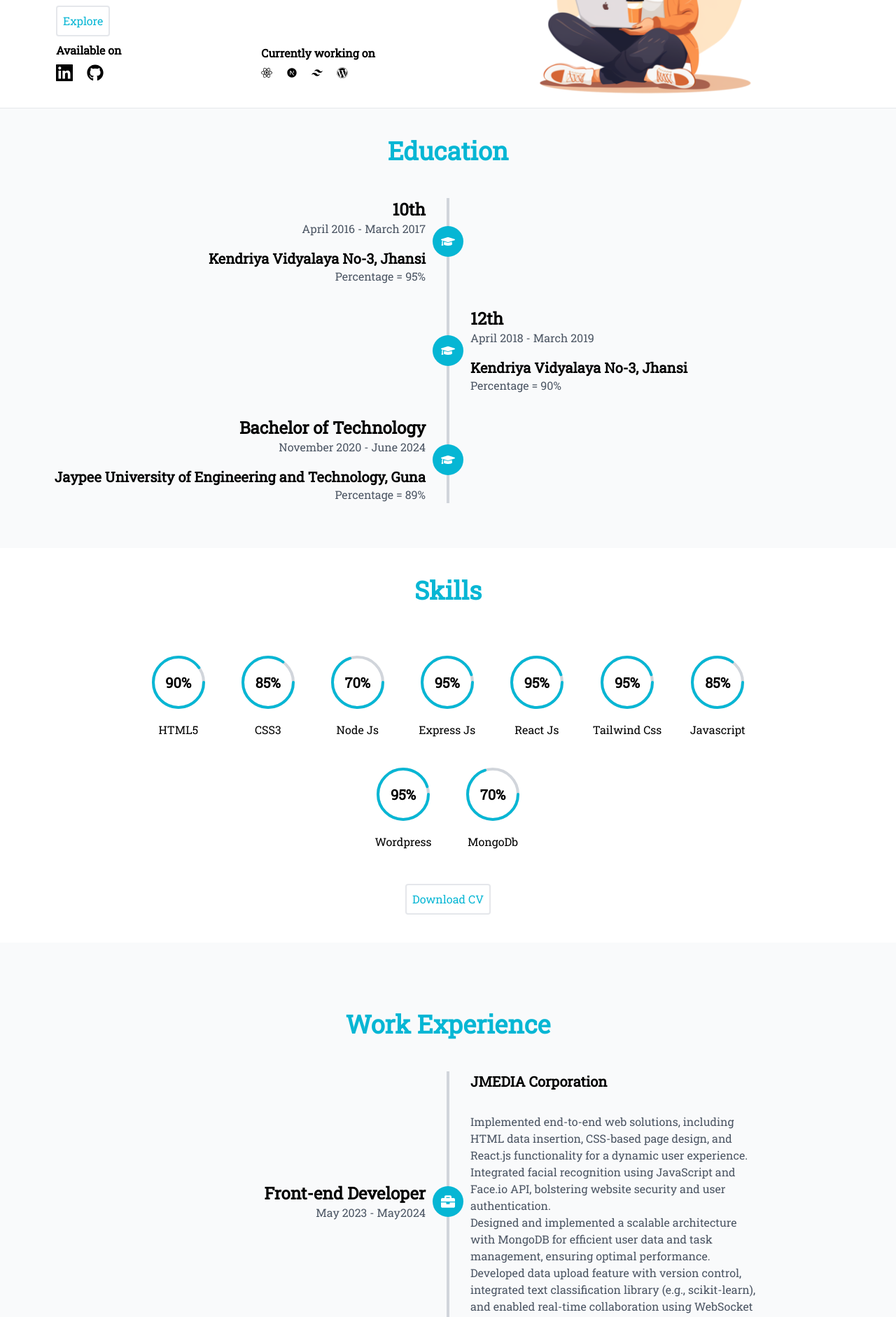
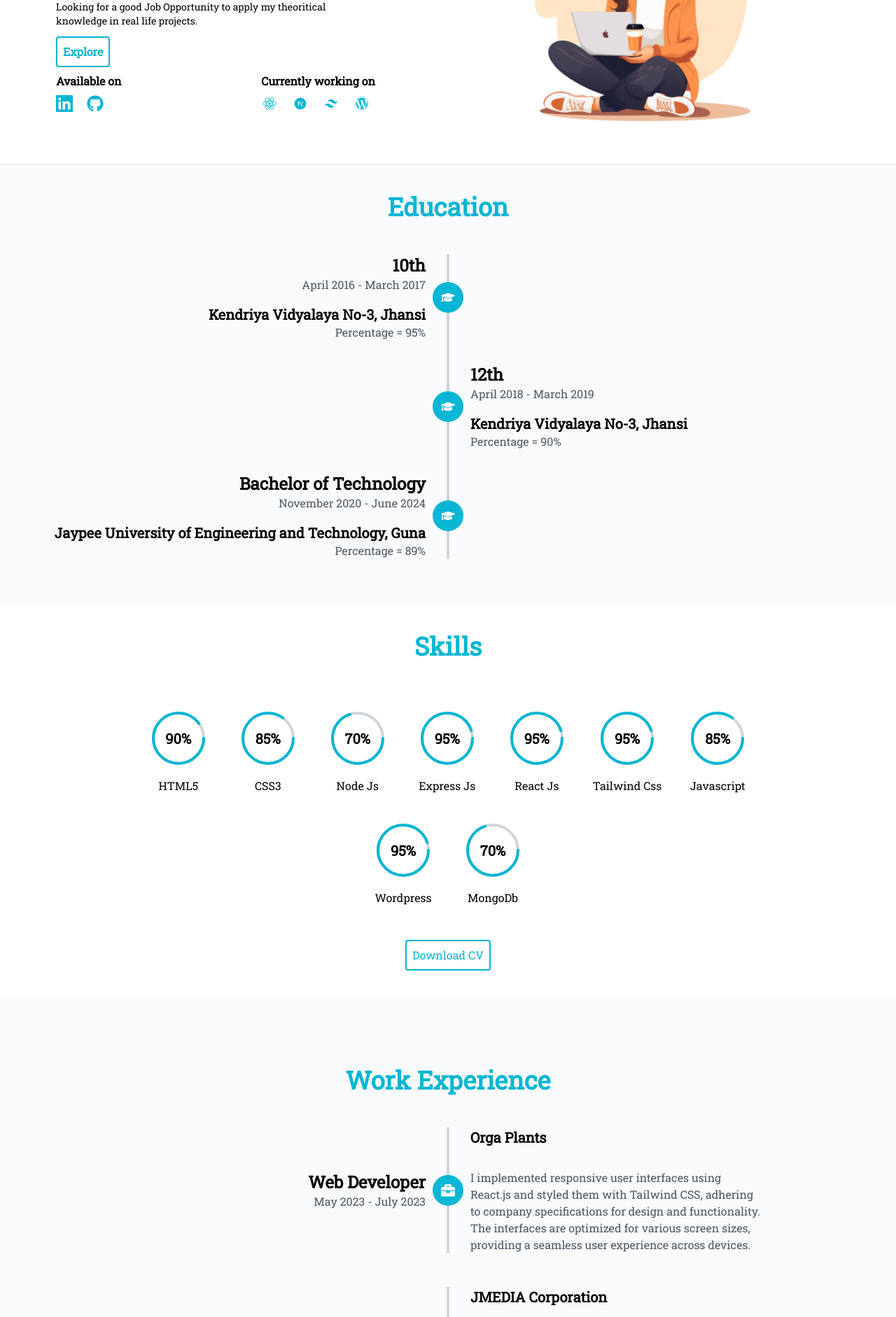
Before and after one commit to Jyotikumari99/jyoti_kumari, a React (Vite) app: page / in a window 1280 px wide. Shown: the part 260-2142 px from the top of the page at 70% size. Built offline with nearby package versions, Linux system fonts and the light colour scheme.

Commit message:
portfolio is almost completed

```diff
--- a/src/App.jsx
+++ b/src/App.jsx
@@ -2,10 +2,11 @@ import React from 'react'
 import Navbar from './components/Navbar'
 import Home from './components/Home'
 import About from './components/About'
-import Portfolio from './components/Portfolio'
-import Experience from './components/Experience'
+import Portfolio from './components/Experience'
+import Experience from './components/Portfolio'
 import Contact from './components/Contact'
 import { Toaster } from 'react-hot-toast'
+import Footer from './components/Footer'
 const App = () => {
   return (
     <>
@@ -17,6 +18,7 @@ const App = () => {
     <Experience/>
     <Portfolio/>
     <Contact/>
+    <Footer/>
     </div>
     <Toaster/>
     </>
--- a/src/components/About.jsx
+++ b/src/components/About.jsx
@@ -4,7 +4,7 @@ import { FaGraduationCap } from 'react-icons/fa';
 
 const About = () => {
   return (
-    <div name="About" id="resume" className="py-10 bg-gray-50">
+    <div  name="About" id="resume " className="py-10 bg-gray-50">
       <div className="container mx-auto px-4">
         <div className="text-center mb-12">
           <h2 className="text-4xl font-bold text-cyan-500">Education</h2>
--- a/src/components/Contact.jsx
+++ b/src/components/Contact.jsx
@@ -101,7 +101,7 @@ function Contact() {
 
               />
             </div>
-            <button className="border-2 rounded mt-10 hover:bg-cyan-500 hover:text-white p-2 font-bold block mx-auto">
+            <button className="border-2 rounded mt-10 border-cyan-500 hover:bg-cyan-500 text-cyan-500 hover:text-white p-2 font-bold block mx-auto">
               Submit
             </button>
           </form>
--- a/src/components/Experience.jsx
+++ b/src/components/Experience.jsx
@@ -1,72 +1,70 @@
-import React from 'react'
+import React from "react";
+import { FaBriefcase } from "react-icons/fa";
 
 const Experience = () => {
-     const skills = [
-          { skill: 'HTML5', percentage: 90 },
-          { skill: 'CSS3', percentage: 85 },
-          { skill: 'Node Js', percentage: 70 },
-          { skill: 'Express Js', percentage: 95 },
-          { skill: 'React Js', percentage: 95 },
-          { skill: 'Tailwind Css', percentage: 95 },
-          { skill: 'Javascript', percentage: 85 },
-          { skill: 'Wordpress', percentage: 95 },
-          { skill: 'MongoDb', percentage: 70 },
+  const experiences = [
+    {
+      title: "Web Developer",
+      period: "May 2023 - July 2023",
+      company: "Orga Plants",
+      description: `
+        I implemented responsive user interfaces using React.js and styled them with Tailwind CSS, adhering to company specifications for design and functionality. The interfaces are optimized for various screen sizes, providing a seamless user experience across devices. `,
+    },
+    {
+      title: "Web Developer",
+      period: "May 2023 - May 2024",
+      company: "JMEDIA Corporation",
+      description: `
+        Implemented end-to-end web solutions, including HTML data insertion, CSS-based page design, and React.js functionality for a dynamic user experience.
+        Integrated facial recognition using JavaScript and Face.io API, bolstering website security and user authentication.
+        Designed and implemented a scalable architecture with MongoDB for efficient user data and task management, ensuring optimal performance.
+        Developed data upload feature with version control, integrated text classification library (e.g., scikit-learn), and enabled real-time collaboration using WebSocket technology for enhanced productivity.
+      `,
+    },
+    {
+      title: "Web Developer",
+      period: "April 2024 - May 2024",
+      company: "C & B strategies",
+      description: `
+       I created the website using GoDaddy as per the project manager's instructions. Additionally, I acquired proficiency in web scraping using Python and gained familiarity with Microsoft Excel tools such as Power Pivot and Power Query during the project.`,
+    },
+    // Add more experiences here if needed
   ];
 
   return (
-          <div name="Experience" id="about" className="bg-white py-10 px-4 md:px-0">
-            <div className="container mx-auto">
+    <div name="Experience" id="resume" className="py-24 bg-gray-50">
+      <div className="container mx-auto px-4">
         <div className="text-center mb-12">
-                <h1 className="text-4xl font-bold text-cyan-500">Skills</h1>
+          <h2 className="text-4xl font-bold text-cyan-500">Work Experience</h2>
         </div>
 
-              <div className="flex flex-wrap  justify-center">
-                <div className="w-full md:w-3/4 flex flex-wrap justify-center">
-                  {skills.map((item, index) => (
-                    <div key={index} className="m-4 text-center">
-                      <div className="relative flex items-center justify-center">
-                        <svg className="w-24 h-24">
-                          <circle
-                            className="text-gray-300"
-                            strokeWidth="4"
-                            stroke="currentColor"
-                            fill="transparent"
-                            r="36"
-                            cx="50%"
-                            cy="50%"
-                          />
-                          <circle
-                            className="text-cyan-500"
-                            strokeWidth="4"
-                            strokeLinecap="round"
-                            stroke="currentColor"
-                            fill="transparent"
-                            r="36"
-                            cx="50%"
-                            cy="50%"
-                            strokeDasharray="226.08"
-                            strokeDashoffset={226.08 - (226.08 * item.percentage) / 100}
-                          />
-                        </svg>
-                        <span className="absolute text-xl font-semibold text-black">
-                          {item.percentage}%
-                        </span>
+        <div className="max-w-4xl mx-auto items-center ">
+          {experiences.map((exp, index) => (
+            <div key={index} className="relative mb-12">
+              <div className="absolute left-1/2 transform -translate-x-1/2 w-1 h-full bg-gray-300 hidden md:block"></div>
+              <div className="flex flex-col md:flex-row items-start md:items-center relative">
+                <div className="md:absolute md:left-1/2 md:transform md:-translate-x-1/2 bg-cyan-500 text-white rounded-full p-3 mb-4 md:mb-0 ">
+                  <FaBriefcase className="text-xl" />
                 </div>
-                      <span className="mt-2 block">{item.skill}</span>
+                <div className="md:w-1/2 md:pr-8">
+                  <div className="text-right">
+                    <h3 className="text-2xl font-bold">{exp.title}</h3>
+                    <p className="text-gray-600">{exp.period}</p>
+                  </div>
+                </div>
+                <div className="md:w-1/2 md:pl-8">
+                  <h4 className="text-xl font-semibold mb-2">{exp.company}</h4>
+                  <p className="text-gray-600 whitespace-pre-line">
+                    {exp.description}
+                  </p>
+                </div>
+              </div>
             </div>
           ))}
         </div>
       </div>
-
-              <div className="text-center mt-5  ">
-
-                <button className="border-2 rounded p-2 text-bold cursor-pointer text-cyan-500 mt-3">
-                <a href="https://drive.google.com/file/d/1po34giO5eeZCC8DASvev5hJUBIwhkA8P/view?usp=drive_link" className="btn btn-primary">Download CV</a>
-
-            </button>     </div>
-            </div>
     </div>
   );
-}
+};
 
-export default Experience
+export default Experience;
--- a/src/components/Home.jsx
+++ b/src/components/Home.jsx
@@ -12,7 +12,7 @@ function Home() {
 
   return (
     <>
-      <div name="Home" className=" max-w-screen-2xl container mx-auto px-4 md:px-20 my-10 md:my-0 bg-white">
+      <div name="Home" className=" max-w-screen-2xl container mx-auto px-4 md:px-20 my-10 md:my-10 bg-white">
         <div className="flex flex-col md:flex-row">
           <div className="md:w-1/2 mt-12 md:mt-24 space-y-2 order-2 md:order-1">{/* //order will check if imgae is left right or up down according to order assigned */}
             <span className="text-xl">Welcome</span>
@@ -35,10 +35,15 @@ function Home() {
               Looking for a good Job Opportunity to apply my theoritical
               knowledge in real life projects.
             </p>
-
-            <button className="border-2 rounded p-2 text-bold cursor-pointer text-cyan-500 mt-3">
+            <a href="#contact">
+            <button  className="border-2 border-cyan-500 hover:bg-cyan-500 hover:text-white  rounded p-2 font-bold cursor-pointer text-cyan-500 mt-3">
               Explore
             </button>
+</a>
+
+            {/* <button name="Contact" className="border-2 border-cyan-500  rounded p-2 text-bold cursor-pointer text-cyan-500 mt-3">
+              Explore
+            </button> */}
 
             {/* social media icon */}
             <div className="flex flex-col items-center md:flex-row justify-between space-y-6 md:space-y-0 ">
@@ -46,24 +51,24 @@ function Home() {
               <h1 className="font-bold ">Available on </h1>
               <ul className="flex space-x-5">
                 <li >
-                  <a href="https://www.linkedin.com/in/jyotikumari0/ " target="_blank"><GrLinkedin  className="text-2xl cursor-pointer"/>
+                  <a href="https://www.linkedin.com/in/jyotikumari0/ " target="_blank"><GrLinkedin  className="text-2xl cursor-pointer text-cyan-500 hover:text-cyan-700"/>
                   </a>
                   </li>
                 <li>
                   {" "}
-                <a href="https://github.com/Jyotikumari99"target="_blank">  <FaGithub className="text-2xl cursor-pointer"/></a>
+                <a href="https://github.com/Jyotikumari99"target="_blank">  <FaGithub className="text-2xl cursor-pointer text-cyan-500 hover:text-cyan-700"/></a>
                 </li>
               </ul>
             </div>
             <div className="space-y-2">
-            <h1 className="font-bold">Currently working on </h1>
-              <div className="flex space-x-5">
-              <FaReact classname='text-2xl md:text-2xl hover:scale-110 duration-200 rounded-full border-[2px] cursor-pointer'/>
-              <RiNextjsFill classname='text-2xl md:text-2xl hover:scale-110 duration-200 rounded-full border-[2px] cursor-pointer'/>
-              <RiTailwindCssFill classname='text-2xl md:text-2xl hover:scale-110 duration-200 rounded-full border-[2px] cursor-pointer'/>
-              <FaWordpress classname='text-2xl md:text-2xl hover:scale-110 duration-200 rounded-full border-[2px] cursor-pointer'/>
-              </div>
-            </div>
+      <h1 className="font-bold">Currently working on</h1>
+      <div className="flex space-x-5">
+        <FaReact className="text-2xl md:text-2xl hover:scale-110 duration-200 rounded-full border-2 border-transparent cursor-pointer hover:border-cyan-500 text-cyan-500 hover:text-cyan-700" />
+        <RiNextjsFill className="text-2xl md:text-2xl hover:scale-110 duration-200 rounded-full border-2 border-transparent cursor-pointer hover:border-cyan-500 text-cyan-500 hover:text-cyan-700" />
+        <RiTailwindCssFill className="text-2xl md:text-2xl hover:scale-110 duration-200 rounded-full border-2 border-transparent cursor-pointer hover:border-cyan-500 text-cyan-500 hover:text-cyan-700" />
+        <FaWordpress className="text-2xl md:text-2xl hover:scale-110 duration-200 rounded-full border-2 border-transparent cursor-pointer hover:border-cyan-500 text-cyan-500 hover:text-cyan-700" />
+      </div>
+    </div>
             </div>
           </div>
           <div className="md:w-1/2 md:ml-52 md:mt-16 order-1 md:order-2">
--- a/src/components/Portfolio.jsx
+++ b/src/components/Portfolio.jsx
@@ -1,55 +1,72 @@
-import React from 'react';
-import { FaBriefcase } from 'react-icons/fa';
+import React from 'react'
 
 const Portfolio = () => {
-  const experiences = [
-    {
-      title: "Front-end Developer",
-      period: "May 2023 - May2024",
-      company: "JMEDIA Corporation",
-      description: `
-        Implemented end-to-end web solutions, including HTML data insertion, CSS-based page design, and React.js functionality for a dynamic user experience.
-        Integrated facial recognition using JavaScript and Face.io API, bolstering website security and user authentication.
-        Designed and implemented a scalable architecture with MongoDB for efficient user data and task management, ensuring optimal performance.
-        Developed data upload feature with version control, integrated text classification library (e.g., scikit-learn), and enabled real-time collaboration using WebSocket technology for enhanced productivity.
-      `,
-
-    },
-    // Add more experiences here if needed
+     const skills = [
+          { skill: 'HTML5', percentage: 90 },
+          { skill: 'CSS3', percentage: 85 },
+          { skill: 'Node Js', percentage: 70 },
+          { skill: 'Express Js', percentage: 95 },
+          { skill: 'React Js', percentage: 95 },
+          { skill: 'Tailwind Css', percentage: 95 },
+          { skill: 'Javascript', percentage: 85 },
+          { skill: 'Wordpress', percentage: 95 },
+          { skill: 'MongoDb', percentage: 70 },
         ];
 
         return (
-    <div name="Portfolio" id="resume" className="py-24 bg-gray-50">
-      <div className="container mx-auto px-4">
+          <div name="Portfolio" id="about" className="bg-white py-10 px-4 md:px-0">
+            <div className="container mx-auto">
               <div className="text-center mb-12">
-          <h2 className="text-4xl font-bold text-cyan-500">Work Experience</h2>
+                <h1 className="text-4xl font-bold text-cyan-500">Skills</h1>
               </div>
 
-        <div className="max-w-4xl mx-auto items-center ">
-          {experiences.map((exp, index) => (
-            <div key={index} className="relative mb-12">
-              <div className="absolute left-1/2 transform -translate-x-1/2 w-1 h-full bg-gray-300 hidden md:block"></div>
-              <div className="flex flex-col md:flex-row items-start md:items-center relative">
-                <div className="md:absolute md:left-1/2 md:transform md:-translate-x-1/2 bg-cyan-500 text-white rounded-full p-3 mb-4 md:mb-0 ">
-                  <FaBriefcase className="text-xl" />
+              <div className="flex flex-wrap  justify-center">
+                <div className="w-full md:w-3/4 flex flex-wrap justify-center">
+                  {skills.map((item, index) => (
+                    <div key={index} className="m-4 text-center">
+                      <div className="relative flex items-center justify-center">
+                        <svg className="w-24 h-24">
+                          <circle
+                            className="text-gray-300"
+                            strokeWidth="4"
+                            stroke="currentColor"
+                            fill="transparent"
+                            r="36"
+                            cx="50%"
+                            cy="50%"
+                          />
+                          <circle
+                            className="text-cyan-500"
+                            strokeWidth="4"
+                            strokeLinecap="round"
+                            stroke="currentColor"
+                            fill="transparent"
+                            r="36"
+                            cx="50%"
+                            cy="50%"
+                            strokeDasharray="226.08"
+                            strokeDashoffset={226.08 - (226.08 * item.percentage) / 100}
+                          />
+                        </svg>
+                        <span className="absolute text-xl font-semibold text-black">
+                          {item.percentage}%
+                        </span>
                       </div>
-                <div className="md:w-1/2 md:pr-8">
-                  <div className="text-right">
-                    <h3 className="text-2xl font-bold">{exp.title}</h3>
-                    <p className="text-gray-600">{exp.period}</p>
-                  </div>
-                </div>
-                <div className="md:w-1/2 md:pl-8">
-                  <h4 className="text-xl font-semibold mb-2">{exp.company}</h4>
-                  <p className="text-gray-600 whitespace-pre-line">{exp.description}</p>
-                </div>
-              </div>
+                      <span className="mt-2 block">{item.skill}</span>
                     </div>
                   ))}
                 </div>
               </div>
+
+              <div className="text-center mt-5  ">
+
+                <button className="border-2 rounded p-2 text-bold cursor-pointer border-cyan-500 hover:bg-cyan-500 hover:text-white text-cyan-500 mt-3">
+                <a href="https://drive.google.com/file/d/1ZyV212hM65no7UvNjcEbhIW2Muwg-TOX/view?usp=sharing" target='_blank' className="btn btn-primary">Download CV</a>
+
+            </button>     </div>
+            </div>
           </div>
         );
-};
+}
 
 export default Portfolio;
```
Also changed, not shown: src/components/Footer.jsx (added, +78 -0 lines). Lines whose indentation alone changed are shown as unchanged.
